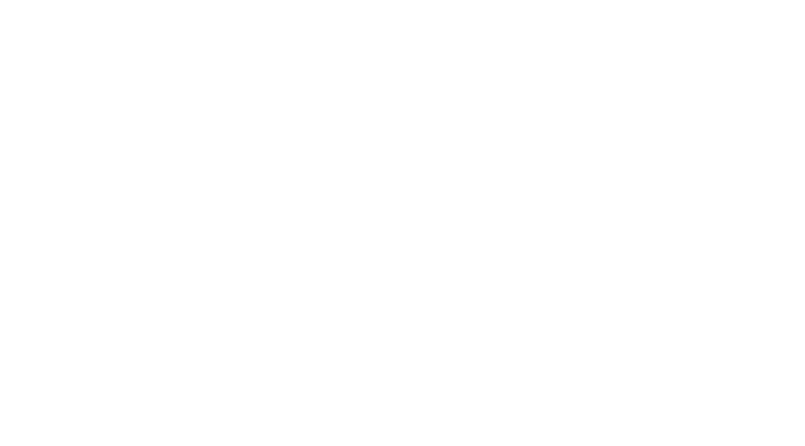
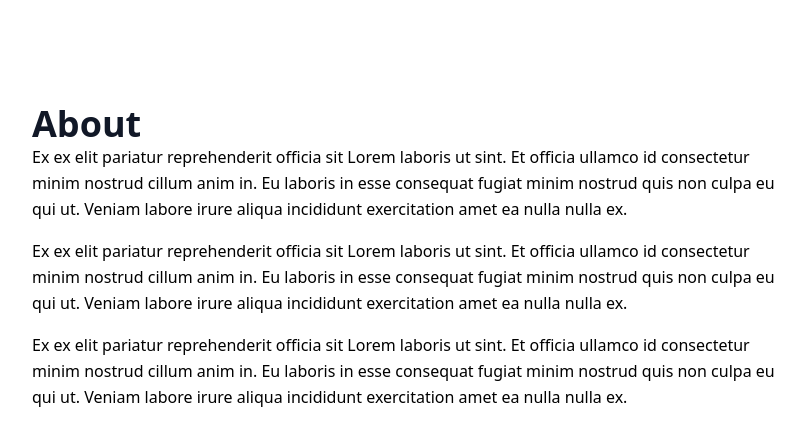
Before and after one commit to Edwardb11/blog-project-front, a React (Create React App) app: page /About in a window 1280 px wide. Before the commit this address had no page. Shown: the top 446 px of the page, without its empty margins (224-1029 px from the left). Built offline with nearby package versions, Linux system fonts and the light colour scheme.

Commit message:
creating blog pages

```diff
--- a/src/App.js
+++ b/src/App.js
@@ -1,13 +1,20 @@
 import React from "react";
+import { BrowserRouter as Router, Routes, Route } from "react-router-dom";
+//components
 import Home from "./pages/Home";
-import { BrowserRouter as Router, Routes, Route } from "react-router-dom";
+import { Article } from "./pages/Article";
+import { ArticleList } from "./pages/ArticleList";
+import { About } from "./pages/About";
 export default function App() {
   return (
     <Router>
       <div className="max-w-screen-md mx-auto pt-20">
         <Routes>
           <Route path="/" element={<Home />}></Route>{" "}
-        </Routes>{" "}
+          <Route path="/About" element={<About />}></Route>{" "}
+          <Route path="/Article" element={<Article />}></Route>{" "}
+          <Route path="/ArticleList" element={<ArticleList />}></Route>{" "}
+        </Routes>
       </div>{" "}
     </Router>
   );
--- /dev/null
+++ b/src/pages/About.js
@@ -0,0 +1,29 @@
+import React from "react";
+
+export const About = () => {
+  return (
+    <div>
+      <h1 className="sm:text-4xl text-2xl font-bold mt-6 text-gray-900">
+        About
+      </h1>
+      <p className="mx-auto leading-relaxed text-base mb-4">
+        Ex ex elit pariatur reprehenderit officia sit Lorem laboris ut sint. Et
+        officia ullamco id consectetur minim nostrud cillum anim in. Eu laboris
+        in esse consequat fugiat minim nostrud quis non culpa eu qui ut. Veniam
+        labore irure aliqua incididunt exercitation amet ea nulla nulla ex.{" "}
+      </p>
+      <p className="mx-auto leading-relaxed text-base mb-4">
+        Ex ex elit pariatur reprehenderit officia sit Lorem laboris ut sint. Et
+        officia ullamco id consectetur minim nostrud cillum anim in. Eu laboris
+        in esse consequat fugiat minim nostrud quis non culpa eu qui ut. Veniam
+        labore irure aliqua incididunt exercitation amet ea nulla nulla ex.{" "}
+      </p>
+      <p className="mx-auto leading-relaxed text-base mb-4">
+        Ex ex elit pariatur reprehenderit officia sit Lorem laboris ut sint. Et
+        officia ullamco id consectetur minim nostrud cillum anim in. Eu laboris
+        in esse consequat fugiat minim nostrud quis non culpa eu qui ut. Veniam
+        labore irure aliqua incididunt exercitation amet ea nulla nulla ex.{" "}
+      </p>
+    </div>
+  );
+};
--- /dev/null
+++ b/src/pages/Article.js
@@ -0,0 +1,11 @@
+import React from "react";
+
+export const Article = () => {
+  return (
+    <>
+      <h1 className="sm:text-4xl text-2xl font-bold mt-6 text-gray-900">
+        This is an article
+      </h1>
+    </>
+  );
+};
--- /dev/null
+++ b/src/pages/ArticleList.js
@@ -0,0 +1,11 @@
+import React from "react";
+
+export const ArticleList = () => {
+  return (
+    <>
+      <h1 className="sm:text-4xl text-2xl font-bold mt-6 text-gray-900">
+        Articles
+      </h1>
+    </>
+  );
+};
```
